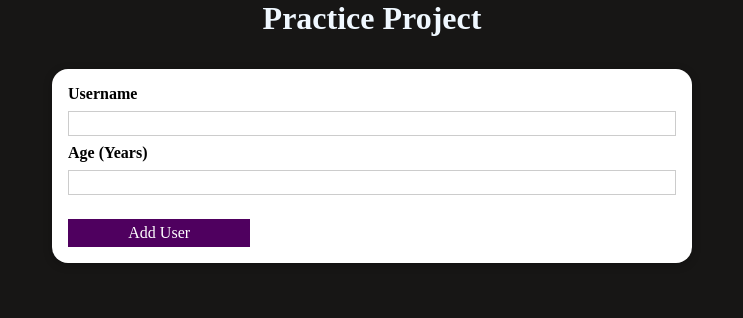
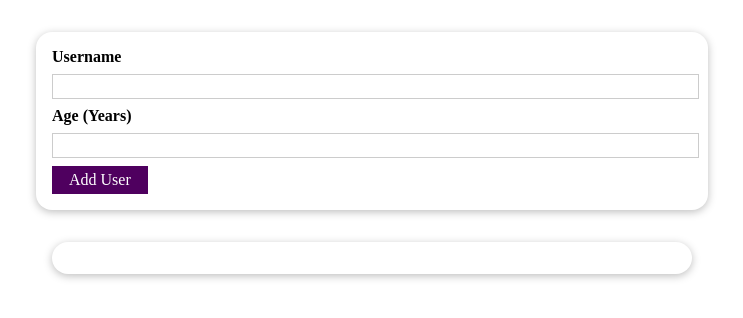
Before and after one commit to Theodoric-Graham/practice-project-1, a React (Create React App) app: page / in a window 1280 px wide. Shown: the top 318 px of the page, without its empty margins (268-1011 px from the left). Built offline with nearby package versions, Linux system fonts and the light colour scheme.

Commit message:
Adding a Users List component

```diff
--- a/src/App.js
+++ b/src/App.js
@@ -1,36 +1,34 @@
-import "./App.css";
-import Input from "./components/Users/AddUser";
-import React, { useState } from "react";
-import Modal from "./Modal";
-import InputList from "./components/Users/InputList";
+import UsersList from "./components/Users/UsersList";
+import AddUser from "./components/Users/AddUser";
 
 function App() {
-  const [userInfo, setUserInfo] = useState([
-    // { text: "John (31 years old)", id: "g1" },
-  ]);
-  const [err, setErr] = useState("");
+  // ****** MY WAY *******
+  // const [userInfo, setUserInfo] = useState([
+  //   // { text: "John (31 years old)", id: "g1" },
+  // ]);
+  // const [err, setErr] = useState("");
 
-  const errorCheck = (errorMessage) => {
-    setErr(errorMessage);
-  };
+  // const errorCheck = (errorMessage) => {
+  //   setErr(errorMessage);
+  // };
 
-  const addInfoHandler = (enteredUsername, enteredAge) => {
-    setUserInfo((prevInfo) => {
-      const updatedInfo = [...prevInfo];
-      updatedInfo.unshift({
-        text: `${enteredUsername} (${enteredAge} years old)`,
-        id: Math.random().toString(),
-      });
-      return updatedInfo;
-    });
-  };
+  // const addInfoHandler = (enteredUsername, enteredAge) => {
+  //   setUserInfo((prevInfo) => {
+  //     const updatedInfo = [...prevInfo];
+  //     updatedInfo.unshift({
+  //       text: `${enteredUsername} (${enteredAge} years old)`,
+  //       id: Math.random().toString(),
+  //     });
+  //     return updatedInfo;
+  //   });
+  // };
 
-  const deleteItemHandler = (infoId) => {
-    setUserInfo((prevInfo) => {
-      const updatedInfo = prevInfo.filter((info) => info.id !== infoId);
-      return updatedInfo;
-    });
-  };
+  // const deleteItemHandler = (infoId) => {
+  //   setUserInfo((prevInfo) => {
+  //     const updatedInfo = prevInfo.filter((info) => info.id !== infoId);
+  //     return updatedInfo;
+  //   });
+  // };
 
   // let content = (
   //   <p style={{ textAlign: "center" }}>No users found. Maybe add one?</p>
@@ -42,12 +40,8 @@
 
   return (
     <div>
-      <div>
-        <h1>Practice Project </h1>
-        <Input onAddInfo={addInfoHandler} error={errorCheck} />
-        {InputList}
-      </div>
-      <Modal errorCheck={errorCheck} error={err} />
+      <AddUser />
+      <UsersList users={[]} />
     </div>
   );
 }
--- a/src/components/Users/InputList.js
+++ /dev/null
@@ -1,15 +0,0 @@
-import Card from "../UI/Card";
-
-const InputList = (props) => {
-  return (
-    <ul className="info-list">
-      {props.items.map((info) => (
-        <li>
-          {info.name} ({info.age} years old)
-        </li>
-      ))}
-    </ul>
-  );
-};
-
-export default InputList;
--- /dev/null
+++ b/src/components/Users/UsersList.js
@@ -0,0 +1,18 @@
+import Card from "../UI/Card";
+import classes from "./UsersList.module.css";
+
+const UsersList = (props) => {
+  return (
+    <Card className={classes.users}>
+      <ul>
+        {props.users.map((user) => (
+          <li>
+            {user.name} ({user.age} years old)
+          </li>
+        ))}
+      </ul>
+    </Card>
+  );
+};
+
+export default UsersList;
--- /dev/null
+++ b/src/components/Users/UsersList.module.css
@@ -0,0 +1,16 @@
+.users {
+  margin: 2rem auto;
+  width: 90%;
+  max-width: 40rem;
+}
+
+.users ul {
+  list-style: none;
+  padding: 1rem;
+}
+
+.users li {
+  border: 1px solid #ccc;
+  margin: 0.5rem 0;
+  padding: 0.5rem;
+}
```
